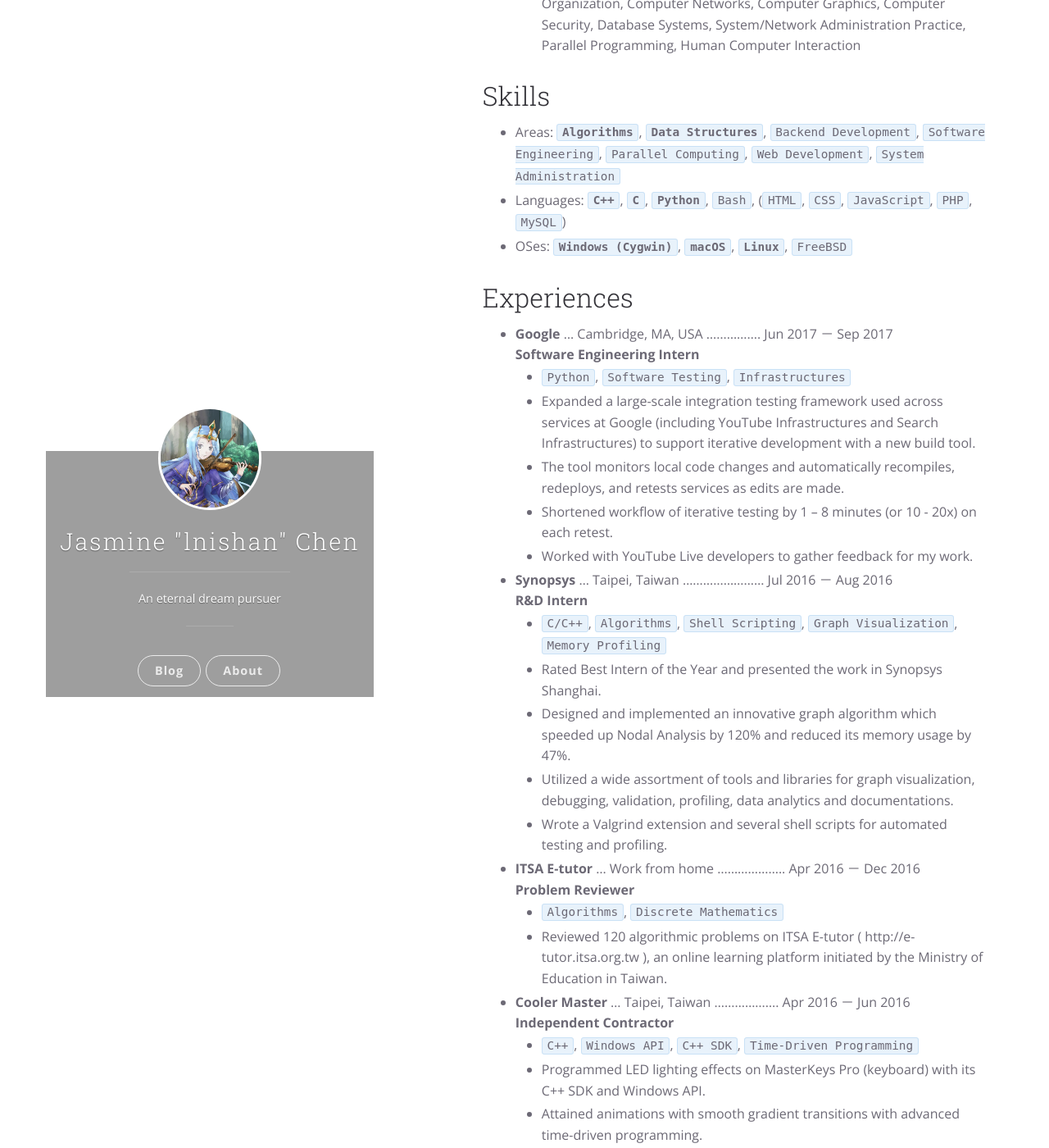
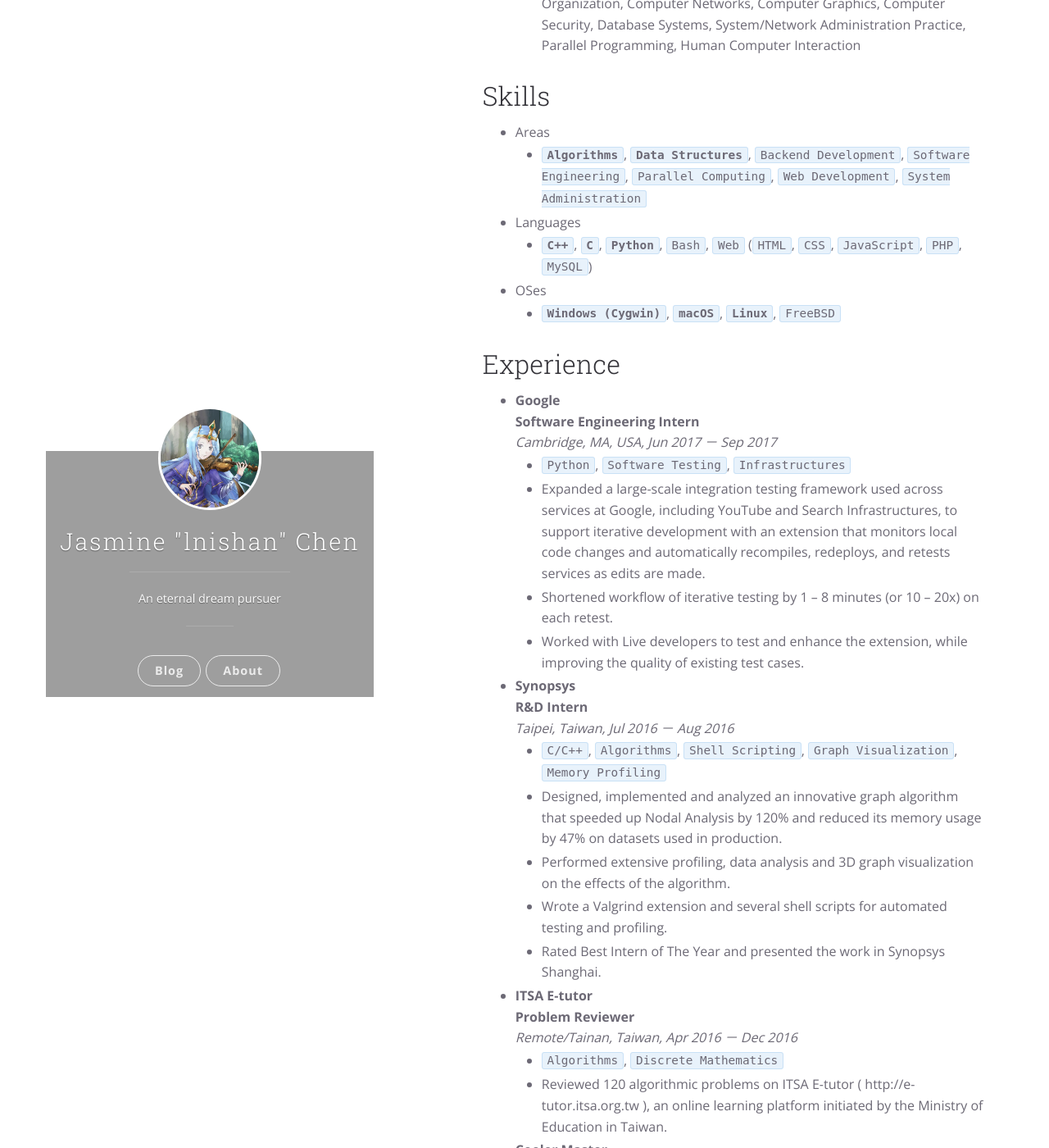
Before and after one commit to lnishan/lnishan.github.io, a Jekyll site: the page built from about.md, in a window 1280 px wide and 1400 px high, scrolled down 1840 px. Shown: the whole window at 82% size. Built offline with Jekyll 4.4.1, drawn with Linux system fonts in a browser that asks for light colours; nearby versions of some CDN libraries; some web fonts are replaced; some of the changed text lies outside the part shown.

Commit message:
Sync CV changes (11/10/2017)

```diff
--- a/about.md
+++ b/about.md
@@ -15,26 +15,28 @@
 - **R&D Intern** at **Synopsys Taiwan**.
   - Designed, implemented and analyzed graph algorithms on production-scale datasets.
   - Rated Best Intern of the Year and presented the work in Synopsys Shanghai.
-- **3 years** of experiences in **gaming industries**.
+- 3 years of experiences in gaming industries.
   - Wrote keyboard lighting effects, implemented website designs, managed servers and coordinated multiple events.
-- Been a **competitive programmer** for **11 years**, usually as the team leader.
-  - Received 21 national/regional awards in programming competitions.
-  - Curated a well-received learning resource collection: "Awesome Competitive Programming" (1,800+ stars, 400+ forks on GitHub).
+- Been a competitive programmer for 11 years, usually as the team leader.
+  - Received 20+ national/regional awards in programming competitions.
+  - Curated a well-received resource collection: "Awesome Competitive Programming" (1,800+ stars, 400+ forks on GitHub).
 - Created, administered and managed multiple websites with decent web traffic.
+
 
 ---
 
 
-## Table of Contents
+## Contents
 
-- [Contact](#contact)
-- [Education](#education)
-- [Skills](#skills)
-- [Experiences](#experiences)
-- [Honors](#honors)
-- [Projects](#projects)
-- [Talks](#talks)
-- [Trivia](#trivia)
+- Contact
+- Education
+- Skills
+- Experience
+- Honors
+- Projects
+- Talks
+- Trivia
+
 
 ---
 
@@ -53,8 +55,8 @@
 
 - **National Chiao Tung University**
 Bachelor's Degree, **Computer Science and Engineering** (Sep 2014 － Jan 2018), Management Science (Sep 2012 － Jun 2014)
+  - Bachelor's Thesis: [SQLGitHub (Python, 2017)](https://github.com/lnishan/SQLGitHub), a tool that makes managing GitHub organizations easier. Features a SQL-like syntax to query through GitHub API. In collaboration with *Mozilla Taiwan*.
   - **GPA: 4.00**/4.30 (**Rank: 1**/53)
-  - Bachelor's Thesis: [SQLGitHub (Python, 2017)](https://github.com/lnishan/SQLGitHub), a tool that makes managing GitHub organizations easier. Features a SQL-like syntax to query through GitHub API. In collaboration with **Mozilla Taiwan**.
   - 5 *Academic Achievement Awards* (4 in Computer Science)
   - 2 *Curricular Scholarships* (Discrete Mathematics, Data Structures)
   - Teaching Assistant, *Object-Oriented Programming*
@@ -63,58 +65,67 @@
 
 ## Skills
 
-- Areas: **`Algorithms`**, **`Data Structures`**, `Backend Development`, `Software Engineering`, `Parallel Computing`, `Web Development`, `System Administration`
-- Languages: **`C++`**, **`C`**, **`Python`**, `Bash`, (`HTML`, `CSS`, `JavaScript`, `PHP`, `MySQL`)
-- OSes: **`Windows (Cygwin)`**, **`macOS`**, **`Linux`**, `FreeBSD`
+- Areas
+  - **`Algorithms`**, **`Data Structures`**, `Backend Development`, `Software Engineering`, `Parallel Computing`, `Web Development`, `System Administration`
+- Languages
+  - **`C++`**, **`C`**, **`Python`**, `Bash`, `Web` (`HTML`, `CSS`, `JavaScript`, `PHP`, `MySQL`)
+- OSes
+  - **`Windows (Cygwin)`**, **`macOS`**, **`Linux`**, `FreeBSD`
 
 
-## Experiences
+## Experience
 
-- **Google** ... Cambridge, MA, USA ................ Jun 2017 － Sep 2017
+- **Google**
 **Software Engineering Intern**
+*Cambridge, MA, USA, Jun 2017 － Sep 2017*
   - `Python`, `Software Testing`, `Infrastructures`
-  - Expanded a large-scale integration testing framework used across services at Google (including YouTube Infrastructures and Search Infrastructures) to support iterative development with a new build tool.
-  - The tool monitors local code changes and automatically recompiles, redeploys, and retests services as edits are made.
-  - Shortened workflow of iterative testing by 1 – 8 minutes (or 10 - 20x) on each retest.
-  - Worked with YouTube Live developers to gather feedback for my work.
+  - Expanded a large-scale integration testing framework used across services at Google, including YouTube and Search Infrastructures, to support iterative development with an extension that monitors local code changes and automatically recompiles, redeploys, and retests services as edits are made.
+  - Shortened workflow of iterative testing by 1 – 8 minutes (or 10 – 20x) on each retest.
+  - Worked with Live developers to test and enhance the extension, while improving the quality of existing test cases.
 
-- **Synopsys** ... Taipei, Taiwan ........................ Jul 2016 － Aug 2016
+- **Synopsys**
 **R&D Intern**
+*Taipei, Taiwan, Jul 2016 － Aug 2016*
   - `C/C++`, `Algorithms`, `Shell Scripting`, `Graph Visualization`, `Memory Profiling`
-  - Rated Best Intern of the Year and presented the work in Synopsys Shanghai.
-  - Designed and implemented an innovative graph algorithm which speeded up Nodal Analysis by 120% and reduced its memory usage by 47%.
-  - Utilized a wide assortment of tools and libraries for graph visualization, debugging, validation, profiling, data analytics and documentations.
+  - Designed, implemented and analyzed an innovative graph algorithm that speeded up Nodal Analysis by 120% and reduced its memory usage by 47% on datasets used in production.
+  - Performed extensive profiling, data analysis and 3D graph visualization on the effects of the algorithm.
   - Wrote a Valgrind extension and several shell scripts for automated testing and profiling.
+  - Rated Best Intern of The Year and presented the work in Synopsys Shanghai.
 
-- **ITSA E-tutor** ... Work from home .................... Apr 2016 － Dec 2016
+- **ITSA E-tutor**
 **Problem Reviewer**
+*Remote/Tainan, Taiwan, Apr 2016 － Dec 2016*
   - `Algorithms`, `Discrete Mathematics`
   - Reviewed 120 algorithmic problems on ITSA E-tutor ( http://e-tutor.itsa.org.tw ), an online learning platform initiated by the Ministry of Education in Taiwan.
 
-- **Cooler Master** ... Taipei, Taiwan ................... Apr 2016 － Jun 2016
+- **Cooler Master**
 **Independent Contractor**
+*Taipei, Taiwan, Apr 2016 － Jun 2016*
   - `C++`, `Windows API`, `C++ SDK`, `Time-Driven Programming`
   - Programmed LED lighting effects on MasterKeys Pro (keyboard) with its C++ SDK and Windows API.
   - Attained animations with smooth gradient transitions with advanced time-driven programming.
 
-- **4Gamers** ... Taipei, Taiwan ......................... Jan 2014 － Aug 2014
+- **4Gamers**
 **Part-time Internship**
+*Taipei, Taiwan, Jan 2014 － Aug 2014*
   - `IT`, `Web Development`
   - General IT Assistance, including setting up PCs and troubleshooting issues.
   - Implemented professional web designs with HTML, CSS and JavaScript.
+  - Assisted many Twitch celebrity streamers (5,000 - 100,000 followers) in partnerships, stream moderation and other issues.
 
-- **eGamers** ... Work from home ......................... Jul 2012 － Dec 2013
+- **eGamers**
 **Part-time Internship**, **Community Coordinator**
+*Remote, Jul 2012 － Dec 2013*
   - `IT`, `Web Development`, `Community Coordination`
-  - Worked closely with Twitch celebrity streamers (5,000 - 100,000 followers).
   - General IT Assistance, including setting up PCs and troubleshooting issues.
   - Wrote a simple form management system for hosting tournaments and a couple handy tools for news publishing with HTML, CSS, JavaScript, PHP and MySQL.
+  - Assisted many Twitch celebrity streamers (5,000 - 100,000 followers) in partnerships, sponsorships, stream moderation and other issues.
 
-- **i-Feels.net** ... Hong Kong / Work from home ......... Apr 2006 － Feb 2008
+- **i-Feels.net**
 **Cofounder**, **Administrator**, **Developer**
+*Remote/Hong Kong, Apr 2006 － Feb 2008*
   - `Visual Basic`, `PHP`, `MySQL`, `Website Mangagment`
-  - Cofounded i-Feels.net and its predecessor ODB - a small development studio with friends from Hong Kong.
-  - i-Feels.net was one of the most popular forums in Hong Kong, having 60,000+ registered members and being amongst the top 500 websites in Hong Kong according to Alexa Traffic Rank.
+  - Cofounded i-Feels.net and its predecessor ODB - a small development studio with friends from Hong Kong. i-Feels.net was one of the most popular forums in Hong Kong, having 60,000+ registered members and being amongst the top 500 websites in Hong Kong according to Alexa Traffic Rank.
   - Administered a number of other websites and forums with moderate web traffic during that period of time.
   - More information can be found on this [Wiki page](http://evchk.wikia.com/wiki/I-Feels.net).
 
@@ -136,42 +147,42 @@
 Been the **team leader** and **main coder** in all the following contests:
 
 - **ACM-ICPC (International Collegiate Programming Contest)**
-  - *Honorable Mention* - `2015/Taipei`
-  - *Honorable Mention* - `2015/Hanoi`
-  - *Honorable Mention* - `2012/Kaohsiung`
+  - *Honorable Mention*, `2015/Taipei`
+  - *Honorable Mention*, `2015/Hanoi`
+  - *Honorable Mention*, `2012/Kaohsiung`
 - **National Collegiate Programming Contest**
-  - *3rd Place* - `2015`
-  - *Honorable Mention* - `2012`
+  - *3rd Place*, `2015`
+  - *Honorable Mention*, `2012`
 - **ITSA National Programming Contest**
-  - *Honorable Mention* - `2015`
-  - *11th Place* - `2014`
+  - *Honorable Mention*, `2015`
+  - *11th Place*, `2014`
 - **National Problem Solving Contest**
-  - *Finalist* - `2011` (15th Place)
-  - *Finalist* - `2010` (9th Place)
-  - *5th Place* - `2008`
-  - *4th Place* - `2007`
+  - *Finalist*, `2011` (15th Place)
+  - *Finalist*, `2010` (9th Place)
+  - *5th Place*, `2008`
+  - *4th Place*, `2007`
 - **Taipei Software Programming Contest**
-  - *3rd Place* - `2011`
-  - *Honorable Mention* - `2009`
+  - *3rd Place*, `2011`
+  - *Honorable Mention*, `2009`
 - **Taipei Information Proficiency Competition**
-  - *3rd Prize* - `2011`
-  - *3rd Prize* - `2010`
-  - *Honorable Mention* - `2009`
+  - *3rd Prize*, `2011`
+  - *3rd Prize*, `2010`
+  - *Honorable Mention*, `2009`
 
 ### Web Development (HTML/CSS/JavaScript/PHP/MySQL)
 
 - **National Collegiate Programming Contest - Application Software**
-  - *3rd Place* - `2015`
-  - *Honorable Mention* - `2014`
+  - *3rd Place*, `2015`
+  - *Honorable Mention*, `2014`
 - **Taiwan School Cyberfair**
-  - *Bronze (3rd Place)* - `2010`
+  - *Bronze (3rd Place)*, `2010`
 
 ### GUI (Visual Basic)
 
 - **Information Technology Month - Creative Software Programming Contest**
-  - *4th Place* - `2010/National/Individual`
-  - *4th Place* - `2009/National/Team`
-  - *4th Place* - `2009/Northern Region/Individual`
+  - *4th Place*, `2010/National/Individual`
+  - *4th Place*, `2009/National/Team`
+  - *4th Place*, `2009/Northern Region/Individual`
 
 
 ## Projects
@@ -186,7 +197,7 @@
 
 - [massif-cherrypick (C++, 2016)](https://github.com/lnishan/massif-cherrypick)
   - `C++`, `Memory Profiling`
-  - A Valgrind extension to analyze partial memory consumptions. Given a massif.out file as input, generates a new one with only stats of matched functions.
+  - A Valgrind extension to analyze partial memory consumptions. Takes in a massif.out file, and forges a new one containing only stats of the functions that match the specified pattern..
 
 - [ChiChew (Python, 2016)](https://github.com/lnishan/ChiChew)
   - `Python`, `Web Scraping`, `Packet Inspection`
@@ -207,11 +218,12 @@
 
 ## Talks
 
-- CDC Performance Improvement: Trimming Resistance Network, InnoDay, Synopsys Shanghai, Nov 14, 2016
-- Profiling & Graph Visualization, Synopsys Taiwan, Aug 17, 2016
-- [State Space Search](http://www.slideshare.net/JasmineChen23/state-space-search-66388212), NCTU Training Camp, Summer 2015
-- [Basic Enumeration](http://www.slideshare.net/JasmineChen23/basic-enumeration-chinese), NCTU Training Camp, Summer 2015
-- [Essential C/C++](http://www.slideshare.net/JasmineChen23/essential-cc), NCTU Training Camp, Winter 2015
+- Jasmine Chen. *{Name-of-testing-framework} Interactive Edit/Reload*. Google Cambridge. Sep 8, 2017.
+- Jasmine Chen. *CDC Performance Improvement: Trimming Resistance Network*. Synopsys Shanghai. Nov 14, 2016.
+- Jasmine Chen. *Profiling & Graph Visualization*. Synopsys Taiwan. Aug 17, 2016.
+- Jasmine Chen. [*State Space Search*](http://www.slideshare.net/JasmineChen23/state-space-search-66388212). NCTU Training Camp. Summer 2015.
+- Jasmine Chen. [*Basic Enumeration*](http://www.slideshare.net/JasmineChen23/basic-enumeration-chinese). NCTU Training Camp. Summer 2015.
+- Jasmine Chen. [*Essential C/C++*](http://www.slideshare.net/JasmineChen23/essential-cc). NCTU Training Camp. Winter 2015.
 
 
 ## Trivia
```
Also changed, not shown: other parts of about.md (+4 -4 lines).
